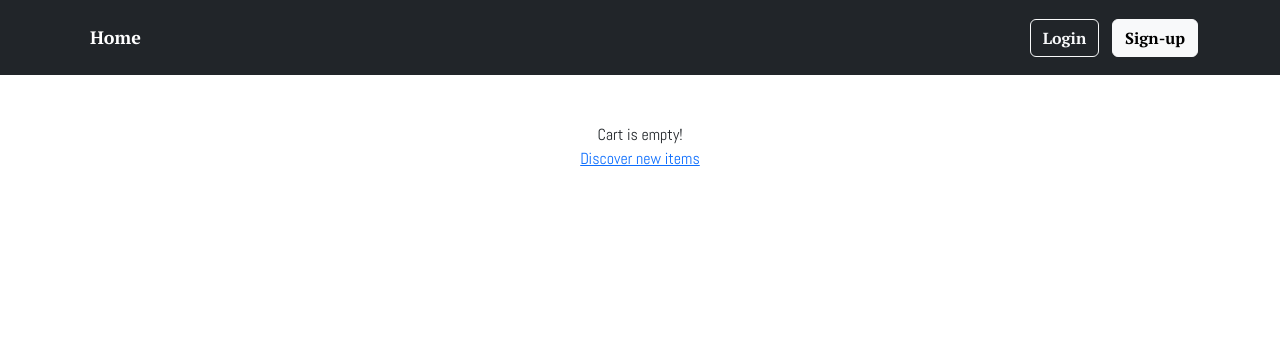
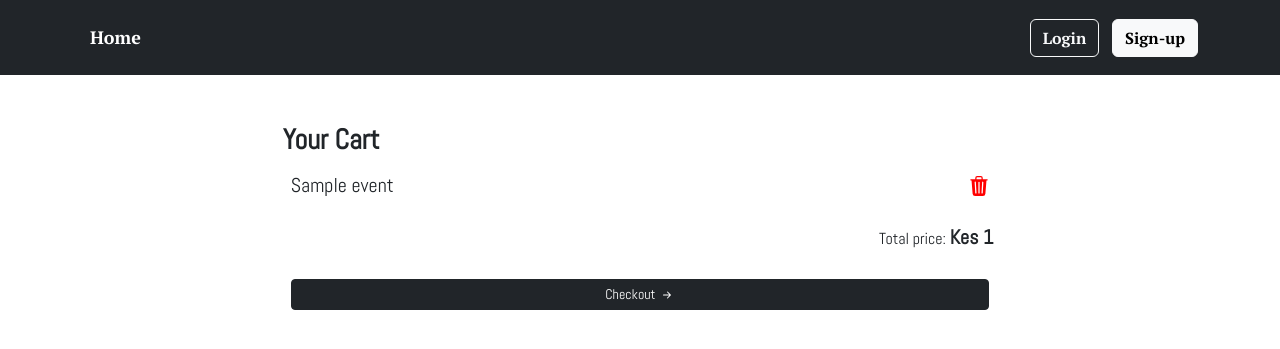
Before and after one commit to tin3ga/ticket-booking, a Django app: template ticket_booking/cart/templates/cart.html in a window 1280 px wide. Shown: the top 349 px of the page. Run offline with Django 5.2, Linux system fonts and the light colour scheme; the template is opened without the code that fills it: most values are stand-ins (such as "Sample title", 1, 10 or a date in 2020); some libraries are stand-ins or nearby versions.

Commit message:
feat: update cart functionality

```diff
--- a/ticket_booking/cart/cart.py
+++ b/ticket_booking/cart/cart.py
@@ -1,3 +1,6 @@
+from ticket_app.models import Event
+
+
 class Cart:
     def __init__(self, request):
         self.session = request.session
@@ -8,18 +11,59 @@
             cart = self.session['session_key'] = {}
         self.cart = cart
 
-    def add(self, event, tickets, ticket_type):
+    def add(self, event, tickets, ticket_type, ticket_price):
         event_id = str(event.id)
         tickets = str(tickets)
+        ticket_price = str(ticket_price)
 
         # Logic
 
         self.cart[event_id] = {
             'tickets': int(tickets),
-            'ticket_type': str(ticket_type)
+            'ticket_type': str(ticket_type),
+            'ticket_price': float(ticket_price),
         }
 
         self.session.modified = True
 
     def __len__(self):
         return len(self.cart)
+
+    def get_cart(self):
+        # get id from session cart dict
+        event_ids = self.cart.keys()
+
+        # look up event in database by id
+        events = Event.objects.filter(id__in=event_ids)
+
+        return events
+
+    def get_tickets(self):
+        tickets = self.cart
+        return tickets
+
+    def get_total(self):
+        # get id from session cart dict
+        event_ids = self.cart.keys()
+
+        # look up event in database by id
+        events = Event.objects.filter(id__in=event_ids)
+
+        # get tickets
+        tickets = self.cart
+
+        total = 0
+
+        for key, value in tickets.items():
+            for event in events:
+                if event.id == int(key):
+                    total = total + (value['tickets'] * value['ticket_price'])
+        return total
+
+    def delete(self, event):
+        event_id = str(event)
+        # Delete from cart if event id
+        if event_id in self.cart:
+            del self.cart[event_id]
+
+        self.session.modified = True
--- a/ticket_booking/cart/templates/cart.html
+++ b/ticket_booking/cart/templates/cart.html
@@ -1,33 +1,36 @@
 {% extends 'base.html' %}
 {% block title %}Cart | ticket app {% endblock %}
 {% block content %}
-{% if not cart_items %}
+{% if not cart_events %}
 <div class="container text-center py-5">
     Cart is empty!<br>
-    <a href="{% url 'home' %}">Discover new items</a>
+    <a href="{% url 'home' %}">Discover new events</a>
 </div>
 {% else %}
 <div class="container-fluid px-3 py-5 col-sm-10 col-md-7 cart">
     <div class="h3 fw-bold">Your Cart</div>
 
+    {% for event in cart_events %}
+
     <div class="order d-flex justify-content-between p-2">
-        <h5 class="name">{{ item.name }}</h5>
-        {% for key, value in quantity.items %}
-        {% if key == item.id|slugify %}
-        <p class="quantity">x{{ value }}</p>
+        <h5 class="name">{{ event.name }}</h5>
+        {% for key, value in tickets.items %}
+        {% if key == event.id|slugify %}
+        <p class="tickets">x{{ value.tickets }} {{ value.ticket_type }}</p>
+        <p>Kes {{ value.ticket_price }}</p>
         {% endif %}
         {% endfor %}
-        <p>Kes {{ item.price }}</p>
-        <a href="">
+        <a href="{% url 'delete_from_cart' event.id %}">
             <svg xmlns="http://www.w3.org/2000/svg" width="20" height="20" fill="red" class="bi bi-trash3-fill"
                  viewBox="0 0 16 16">
                 <path d="M11 1.5v1h3.5a.5.5 0 0 1 0 1h-.538l-.853 10.66A2 2 0 0 1 11.115 16h-6.23a2 2 0 0 1-1.994-1.84L2.038 3.5H1.5a.5.5 0 0 1 0-1H5v-1A1.5 1.5 0 0 1 6.5 0h3A1.5 1.5 0 0 1 11 1.5Zm-5 0v1h4v-1a.5.5 0 0 0-.5-.5h-3a.5.5 0 0 0-.5.5ZM4.5 5.029l.5 8.5a.5.5 0 1 0 .998-.06l-.5-8.5a.5.5 0 1 0-.998.06Zm6.53-.528a.5.5 0 0 0-.528.47l-.5 8.5a.5.5 0 0 0 .998.058l.5-8.5a.5.5 0 0 0-.47-.528ZM8 4.5a.5.5 0 0 0-.5.5v8.5a.5.5 0 0 0 1 0V5a.5.5 0 0 0-.5-.5Z"/>
             </svg>
         </a>
     </div>
+    {% endfor %}
 
     <div class="text-end p-1">
-        <div class="pt-2">Total price: <span class="fw-bold h5">Kes</span>
+        <div class="pt-2">Total price: <span class="fw-bold h5">Kes {{ total_price }}</span>
             <span id="total" class="fw-bold h5"></span>
         </div>
     </div>
--- a/ticket_booking/cart/urls.py
+++ b/ticket_booking/cart/urls.py
@@ -4,5 +4,6 @@
 urlpatterns = [
     path('', views.cart, name='cart'),
     path('add/<int:event_id>', views.add_to_cart, name='add_to_cart'),
+    path('delete/<int:event_id>', views.delete_from_cart, name="delete_from_cart"),
 
 ]
```
Also changed, not shown: ticket_booking/cart/views.py (+18 -2 lines).
